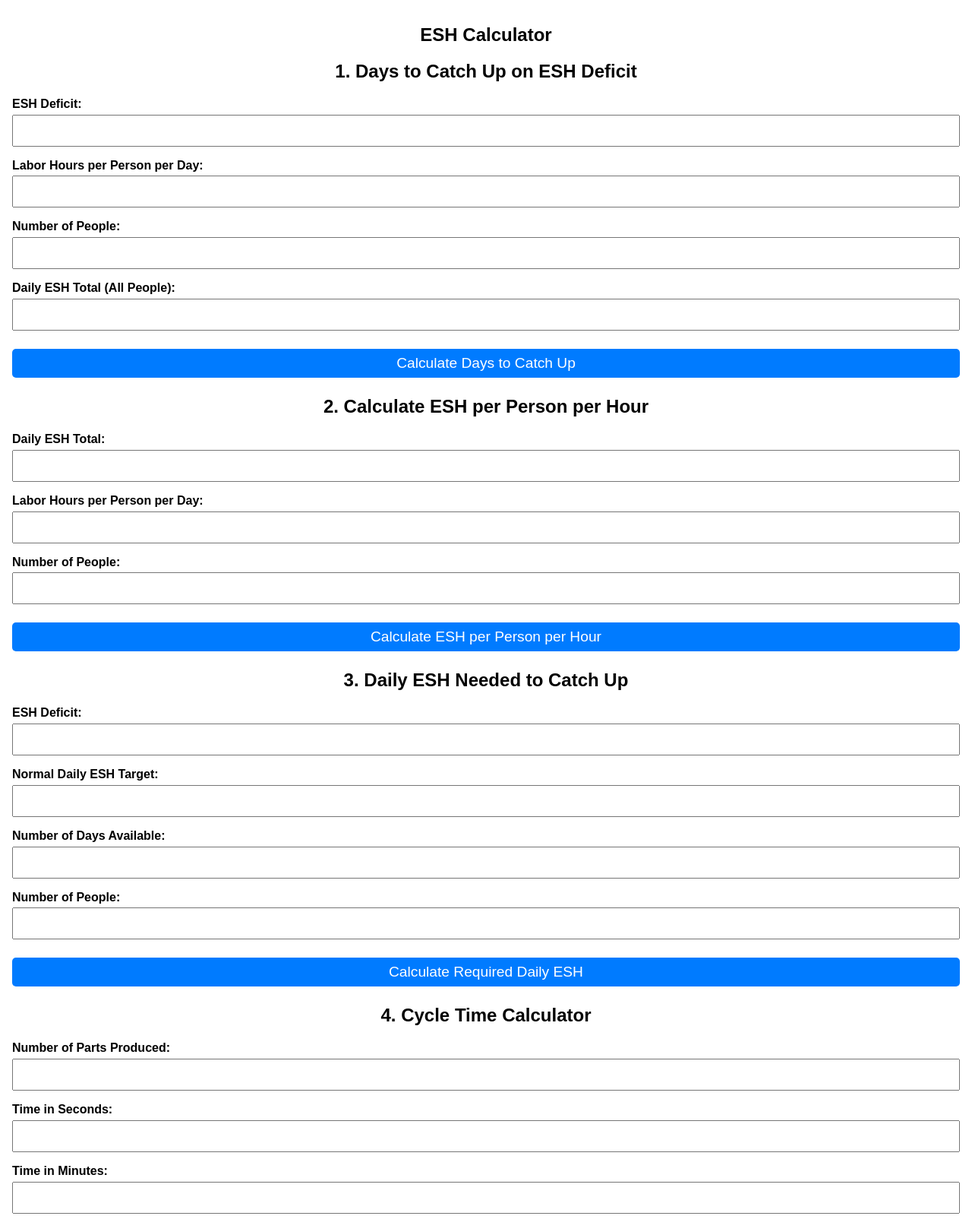
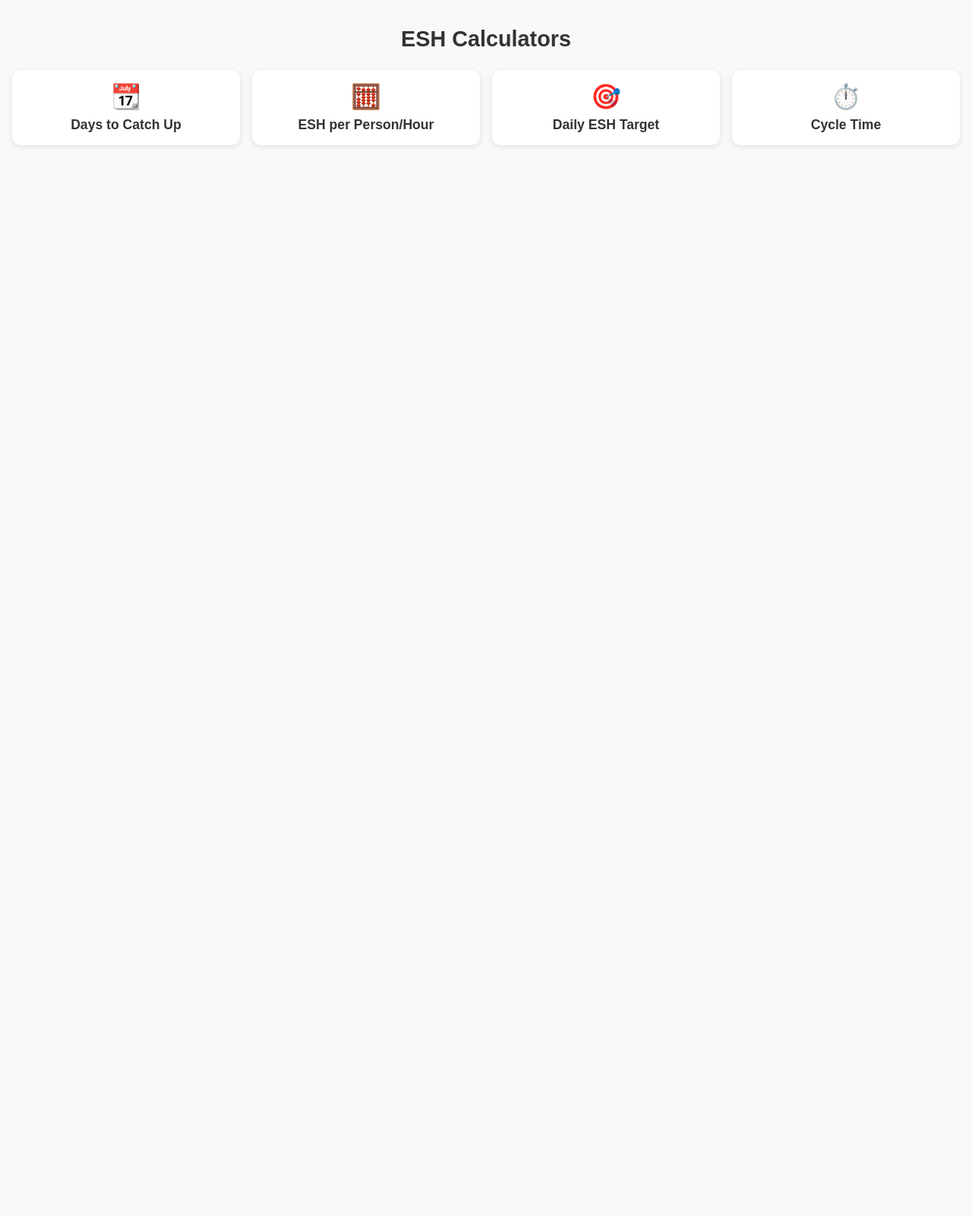
Before and after one commit to kais-wong/esh-calculator, a plain HTML site: page index.html in a window 1280 px wide. Shown: the top 1600 px of the page at 76% size. After the commit the page ends 800 px from the top, so only its background shows below. Drawn offline with Linux system fonts and the light colour scheme.

Commit message:
Update index.html
new ui

```diff
--- a/index.html
+++ b/index.html
@@ -2,207 +2,225 @@
 <html lang="en">
 <head>
   <meta charset="UTF-8" />
-  <meta name="viewport" content="width=device-width, initial-scale=1" />
-  <title>ESH Calculator</title>
+  <meta name="viewport" content="width=device-width, initial-scale=1.0" />
+  <title>ESH Tools</title>
   <style>
-    body {
-      font-family: Arial, sans-serif;
-      padding: 1rem;
-      max-width: 100%;
-      margin: auto;
+    :root {
+      --primary: #007BFF;
+      --bg: #f9f9f9;
+      --card-bg: white;
+      --text: #333;
+      --radius: 12px;
+    }
+    * {
       box-sizing: border-box;
     }
-    h1, h2 {
-      font-size: 1.5rem;
+    body {
+      margin: 0;
+      font-family: Arial, sans-serif;
+      background-color: var(--bg);
+      color: var(--text);
+      padding: 1rem;
+    }
+    h1 {
       text-align: center;
+      font-size: 1.8rem;
+      margin-bottom: 1.5rem;
     }
-    label {
-      display: block;
-      margin-top: 1rem;
-      font-weight: 600;
-      font-size: 1rem;
+    .grid {
+      display: grid;
+      grid-template-columns: repeat(auto-fit, minmax(150px, 1fr));
+      gap: 1rem;
     }
-    input, button {
+    .card {
+      background-color: var(--card-bg);
+      padding: 1rem;
+      border-radius: var(--radius);
+      box-shadow: 0 2px 8px rgba(0,0,0,0.1);
+      text-align: center;
+      cursor: pointer;
+      transition: transform 0.2s ease;
+    }
+    .card:hover {
+      transform: scale(1.03);
+    }
+    .card-icon {
+      font-size: 2rem;
+      margin-bottom: 0.5rem;
+    }
+    .card-label {
+      font-weight: bold;
+      font-size: 1.1rem;
+    }
+    .hidden {
+      display: none;
+    }
+    .calculator {
+      margin-top: 2rem;
+    }
+    .back-btn {
+      display: inline-block;
+      margin-bottom: 1rem;
+      padding: 0.5rem 1rem;
+      background-color: var(--primary);
+      color: white;
+      border-radius: var(--radius);
+      text-decoration: none;
+    }
+    input {
+      margin-bottom: 10px;
+      padding: 0.5rem;
       width: 100%;
-      padding: 0.5rem;
-      font-size: 1.2rem;
-      box-sizing: border-box;
-      margin-top: 0.3rem;
+      max-width: 300px;
+      border-radius: 6px;
+      border: 1px solid #ccc;
     }
     button {
-      margin-top: 1.5rem;
-      background-color: #007BFF;
+      padding: 0.5rem 1rem;
+      background-color: var(--primary);
       color: white;
       border: none;
-      border-radius: 5px;
+      border-radius: 6px;
+      cursor: pointer;
     }
     .output {
-      margin-top: 1.5rem;
-      font-weight: bold;
-      font-size: 1.2rem;
-      word-wrap: break-word;
-    }
-    @media (max-width: 400px) {
-      body {
-        padding: 0.5rem;
-      }
-      h1, h2 {
-        font-size: 1.2rem;
-      }
-      input, button {
-        font-size: 1rem;
-      }
+      margin-top: 1rem;
     }
   </style>
 </head>
 <body>
-  <h1>ESH Calculator</h1>
+  <h1>ESH Calculators</h1>
 
-  <!-- Calculator 1 -->
-  <h2>1. Days to Catch Up on ESH Deficit</h2>
-  <label>ESH Deficit:</label>
-  <input type="number" id="eshDeficit" step="any" />
-  <label>Labor Hours per Person per Day:</label>
-  <input type="number" id="hoursPerPersonPerDay" step="any" />
-  <label>Number of People:</label>
-  <input type="number" id="numPeople" step="any" />
-  <label>Daily ESH Total (All People):</label>
-  <input type="number" id="dailyESHTotal" step="any" />
-  <button onclick="calculateDaysToCatchUp()">Calculate Days to Catch Up</button>
-  <div class="output" id="catchUpOutput"></div>
+  <div class="grid" id="home">
+    <div class="card" onclick="showCalculator('calc1')">
+      <div class="card-icon">📆</div>
+      <div class="card-label">Days to Catch Up</div>
+    </div>
+    <div class="card" onclick="showCalculator('calc2')">
+      <div class="card-icon">🧮</div>
+      <div class="card-label">ESH per Person/Hour</div>
+    </div>
+    <div class="card" onclick="showCalculator('calc3')">
+      <div class="card-icon">🎯</div>
+      <div class="card-label">Daily ESH Target</div>
+    </div>
+    <div class="card" onclick="showCalculator('calc4')">
+      <div class="card-icon">⏱️</div>
+      <div class="card-label">Cycle Time</div>
+    </div>
+  </div>
 
-  <!-- Calculator 2 -->
-  <h2>2. Calculate ESH per Person per Hour</h2>
-  <label>Daily ESH Total:</label>
-  <input type="number" id="calcDailyESH" step="any" />
-  <label>Labor Hours per Person per Day:</label>
-  <input type="number" id="calcHoursPerPerson" step="any" />
-  <label>Number of People:</label>
-  <input type="number" id="calcPeople" step="any" />
-  <button onclick="calculateESHPerHour()">Calculate ESH per Person per Hour</button>
-  <div class="output" id="eshPerHourOutput"></div>
+  <div id="calculatorViews">
+    <div id="calc1" class="calculator hidden">
+      <a class='back-btn' onclick='goBack()'>← Back</a>
+      <h2>Days to Catch Up</h2>
+      <input type="number" id="deficit" placeholder="ESH Deficit" />
+      <input type="number" id="eshPerPersonPerHour" placeholder="ESH per Person per Hour" />
+      <input type="number" id="people" placeholder="Number of People" />
+      <input type="number" id="hoursPerDay" placeholder="Labor Hours per Day" />
+      <button onclick="calculateDaysToCatchUp()">Calculate</button>
+      <div class="output" id="catchUpOutput"></div>
+    </div>
 
-  <!-- Calculator 3 -->
-  <h2>3. Daily ESH Needed to Catch Up</h2>
-  <label>ESH Deficit:</label>
-  <input type="number" id="dailyDeficit" step="any" />
-  <label>Normal Daily ESH Target:</label>
-  <input type="number" id="dailyTarget" step="any" />
-  <label>Number of Days Available:</label>
-  <input type="number" id="daysAvailable" step="any" />
-  <label>Number of People:</label>
-  <input type="number" id="dailyPeople" step="any" />
-  <button onclick="calculateDailyTargetToCatchUp()">Calculate Required Daily ESH</button>
-  <div class="output" id="dailyCatchUpOutput"></div>
+    <div id="calc2" class="calculator hidden">
+      <a class='back-btn' onclick='goBack()'>← Back</a>
+      <h2>ESH per Person/Hour</h2>
+      <input type="number" id="totalESH" placeholder="Total ESH per Day" />
+      <input type="number" id="totalPeople" placeholder="Number of People" />
+      <input type="number" id="hoursWorked" placeholder="Labor Hours per Person per Day" />
+      <button onclick="calculateESHRate()">Calculate</button>
+      <div class="output" id="eshRateOutput"></div>
+    </div>
 
-  <!-- Calculator 4 -->
-  <h2>4. Cycle Time Calculator</h2>
-  <label>Number of Parts Produced:</label>
-  <input type="number" id="cycleParts" step="any" />
-  <label>Time in Seconds:</label>
-  <input type="number" id="cycleSeconds" step="any" />
-  <label>Time in Minutes:</label>
-  <input type="number" id="cycleMinutes" step="any" />
-  <label>Time in Hours:</label>
-  <input type="number" id="cycleHours" step="any" />
-  <button onclick="calculateCycleTime()">Calculate Cycle Time</button>
-  <div class="output" id="cycleOutput"></div>
+    <div id="calc3" class="calculator hidden">
+      <a class='back-btn' onclick='goBack()'>← Back</a>
+      <h2>Daily ESH Target</h2>
+      <input type="number" id="targetESH" placeholder="Daily Target ESH" />
+      <input type="number" id="deficit2" placeholder="Deficit ESH" />
+      <input type="number" id="daysAvailable" placeholder="Days Available" />
+      <input type="number" id="numPeople" placeholder="Number of People" />
+      <button onclick="calculateDailyTarget()">Calculate</button>
+      <div class="output" id="dailyTargetOutput"></div>
+    </div>
+
+    <div id="calc4" class="calculator hidden">
+      <a class='back-btn' onclick='goBack()'>← Back</a>
+      <h2>Cycle Time</h2>
+      <input type="number" id="partsProduced" placeholder="Parts Produced" />
+      <input type="number" id="seconds" placeholder="Seconds (optional)" />
+      <input type="number" id="minutes" placeholder="Minutes (optional)" />
+      <input type="number" id="hours" placeholder="Hours (optional)" />
+      <button onclick="calculateCycleTime()">Calculate</button>
+      <div class="output" id="cycleOutput"></div>
+    </div>
+  </div>
 
   <script>
-    function calculateDaysToCatchUp() {
-      const eshDeficit = parseFloat(document.getElementById('eshDeficit').value);
-      const hoursPerPersonPerDay = parseFloat(document.getElementById('hoursPerPersonPerDay').value);
-      const numPeople = parseFloat(document.getElementById('numPeople').value);
-      const dailyESHTotal = parseFloat(document.getElementById('dailyESHTotal').value);
-
-      if ([eshDeficit, hoursPerPersonPerDay, numPeople, dailyESHTotal].some(isNaN)) {
-        document.getElementById('catchUpOutput').innerText = 'Please fill in all fields correctly.';
-        return;
-      }
-
-      const eshPerHour = dailyESHTotal / (numPeople * hoursPerPersonPerDay);
-      const totalESHPerDay = eshPerHour * hoursPerPersonPerDay * numPeople;
-      const daysNeeded = eshDeficit / totalESHPerDay;
-
-      document.getElementById('catchUpOutput').innerHTML = `
-        Estimated ESH per Person per Hour: ${eshPerHour.toFixed(2)}<br>
-        Days Needed to Catch Up: ${daysNeeded.toFixed(2)}
-      `;
+    function showCalculator(id) {
+      document.getElementById('home').style.display = 'none';
+      document.querySelectorAll('.calculator').forEach(c => c.classList.add('hidden'));
+      document.getElementById(id).classList.remove('hidden');
     }
 
-    function calculateESHPerHour() {
-      const dailyESH = parseFloat(document.getElementById('calcDailyESH').value);
-      const hoursPerPerson = parseFloat(document.getElementById('calcHoursPerPerson').value);
-      const people = parseFloat(document.getElementById('calcPeople').value);
-
-      if ([dailyESH, hoursPerPerson, people].some(isNaN)) {
-        document.getElementById('eshPerHourOutput').innerText = 'Please fill in all fields correctly.';
-        return;
-      }
-
-      const totalLaborHours = hoursPerPerson * people;
-      const eshPerHour = dailyESH / totalLaborHours;
-
-      document.getElementById('eshPerHourOutput').innerHTML = `
-        ESH per Person per Hour: ${eshPerHour.toFixed(2)}
-      `;
+    function goBack() {
+      document.getElementById('home').style.display = 'grid';
+      document.querySelectorAll('.calculator').forEach(c => c.classList.add('hidden'));
     }
 
-    function calculateDailyTargetToCatchUp() {
-      const deficit = parseFloat(document.getElementById('dailyDeficit').value);
-      const dailyTarget = parseFloat(document.getElementById('dailyTarget').value);
-      const days = parseFloat(document.getElementById('daysAvailable').value);
-      const people = parseFloat(document.getElementById('dailyPeople').value);
+    function calculateDaysToCatchUp() {
+      const deficit = +document.getElementById('deficit').value;
+      const rate = +document.getElementById('eshPerPersonPerHour').value;
+      const people = +document.getElementById('people').value;
+      const hours = +document.getElementById('hoursPerDay').value;
+      const dailyESH = rate * people * hours;
+      const days = dailyESH > 0 ? (deficit / dailyESH).toFixed(2) : 'N/A';
+      document.getElementById('catchUpOutput').innerText = `It will take approximately ${days} days to catch up.`;
+    }
 
-      if ([deficit, dailyTarget, days, people].some(isNaN)) {
-        document.getElementById('dailyCatchUpOutput').innerText = 'Please fill in all fields correctly.';
-        return;
-      }
+    function calculateESHRate() {
+      const totalESH = +document.getElementById('totalESH').value;
+      const people = +document.getElementById('totalPeople').value;
+      const hours = +document.getElementById('hoursWorked').value;
+      const rate = (totalESH / (people * hours)).toFixed(2);
+      document.getElementById('eshRateOutput').innerText = `ESH per Person per Hour: ${rate}`;
+    }
 
-      const extraPerDay = deficit / days;
-      const totalDailyRequired = dailyTarget + extraPerDay;
-      const perPersonDaily = totalDailyRequired / people;
-
-      document.getElementById('dailyCatchUpOutput').innerHTML = `
-        Extra ESH Needed per Day: ${extraPerDay.toFixed(2)}<br>
-        Total Required ESH per Day: ${totalDailyRequired.toFixed(2)}<br>
-        Required ESH per Day per Person: ${perPersonDaily.toFixed(2)}
-      `;
+    function calculateDailyTarget() {
+      const target = +document.getElementById('targetESH').value;
+      const deficit = +document.getElementById('deficit2').value;
+      const days = +document.getElementById('daysAvailable').value;
+      const people = +document.getElementById('numPeople').value;
+      const totalRequired = target * days + deficit;
+      const dailyRequired = (totalRequired / days).toFixed(2);
+      const perPerson = (dailyRequired / people).toFixed(2);
+      document.getElementById('dailyTargetOutput').innerText = `Required ESH per day: ${dailyRequired}\nRequired ESH per person per day: ${perPerson}`;
     }
 
     function calculateCycleTime() {
-      const parts = parseFloat(document.getElementById('cycleParts').value);
-      const seconds = parseFloat(document.getElementById('cycleSeconds').value) || 0;
-      const minutes = parseFloat(document.getElementById('cycleMinutes').value) || 0;
-      const hours = parseFloat(document.getElementById('cycleHours').value) || 0;
+      const parts = +document.getElementById('partsProduced').value;
+      const sec = +document.getElementById('seconds').value || 0;
+      const min = +document.getElementById('minutes').value || 0;
+      const hr = +document.getElementById('hours').value || 0;
+      const totalSeconds = sec + min * 60 + hr * 3600;
 
-      if (isNaN(parts) || parts <= 0) {
-        document.getElementById('cycleOutput').innerText = 'Please enter a valid number of parts produced.';
-        return;
-      }
-
-      const totalSeconds = seconds + (minutes * 60) + (hours * 3600);
-
-      if (totalSeconds <= 0) {
-        document.getElementById('cycleOutput').innerText = 'Please enter a valid amount of time.';
+      if (parts <= 0 || totalSeconds <= 0) {
+        document.getElementById('cycleOutput').innerText = "Please enter valid inputs.";
         return;
       }
 
       const partsPerSecond = parts / totalSeconds;
       const partsPerMinute = partsPerSecond * 60;
-      const partsPerHour = partsPerSecond * 3600;
+      const partsPerHour = partsPerMinute * 60;
 
       const timePerPartSeconds = totalSeconds / parts;
       const totalMinutes = Math.floor(timePerPartSeconds / 60);
       const remainingSeconds = Math.floor(timePerPartSeconds % 60);
-
       const formattedTime = `${String(totalMinutes).padStart(2, '0')}:${String(remainingSeconds).padStart(2, '0')}`;
 
       document.getElementById('cycleOutput').innerHTML = `
         Parts per Second: ${partsPerSecond.toFixed(4)}<br>
         Parts per Minute: ${partsPerMinute.toFixed(2)}<br>
         Parts per Hour: ${partsPerHour.toFixed(2)}<br><br>
-
         ⏱️ Time to Make One Part: ${formattedTime} (MM:SS)
       `;
     }
```
